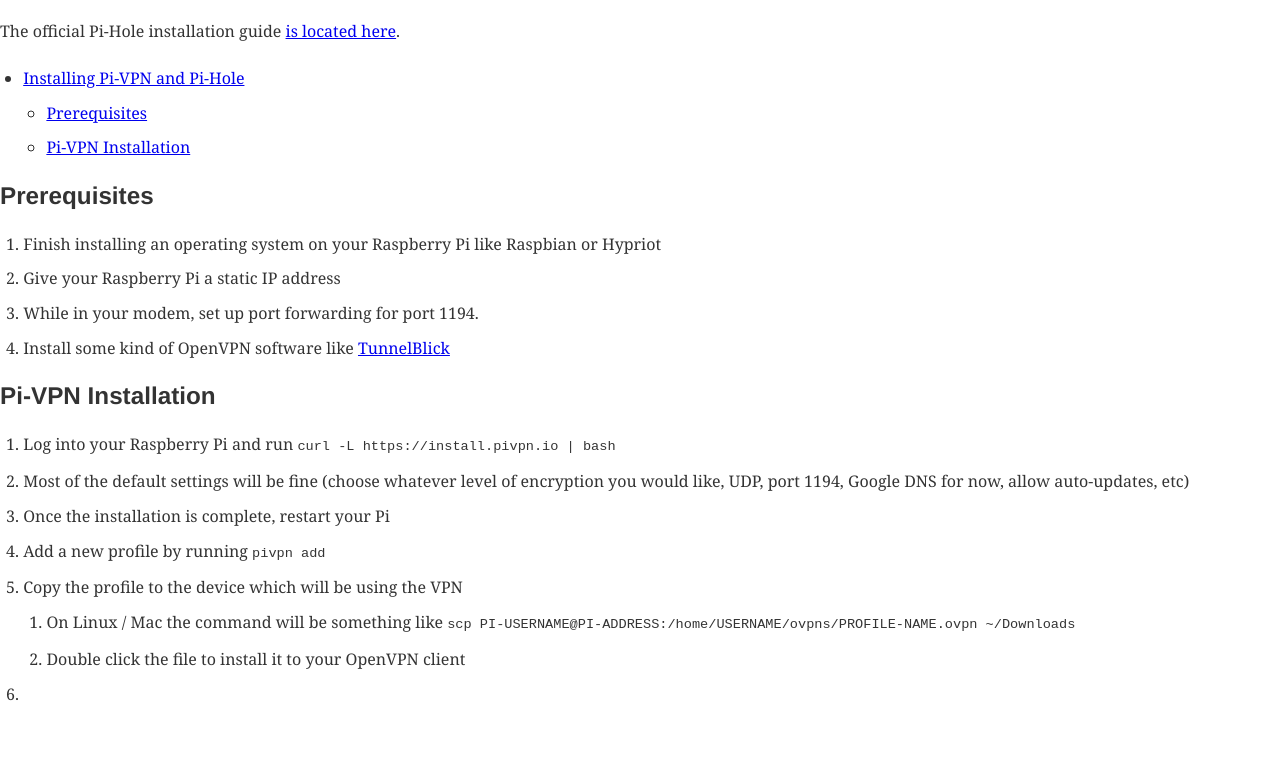
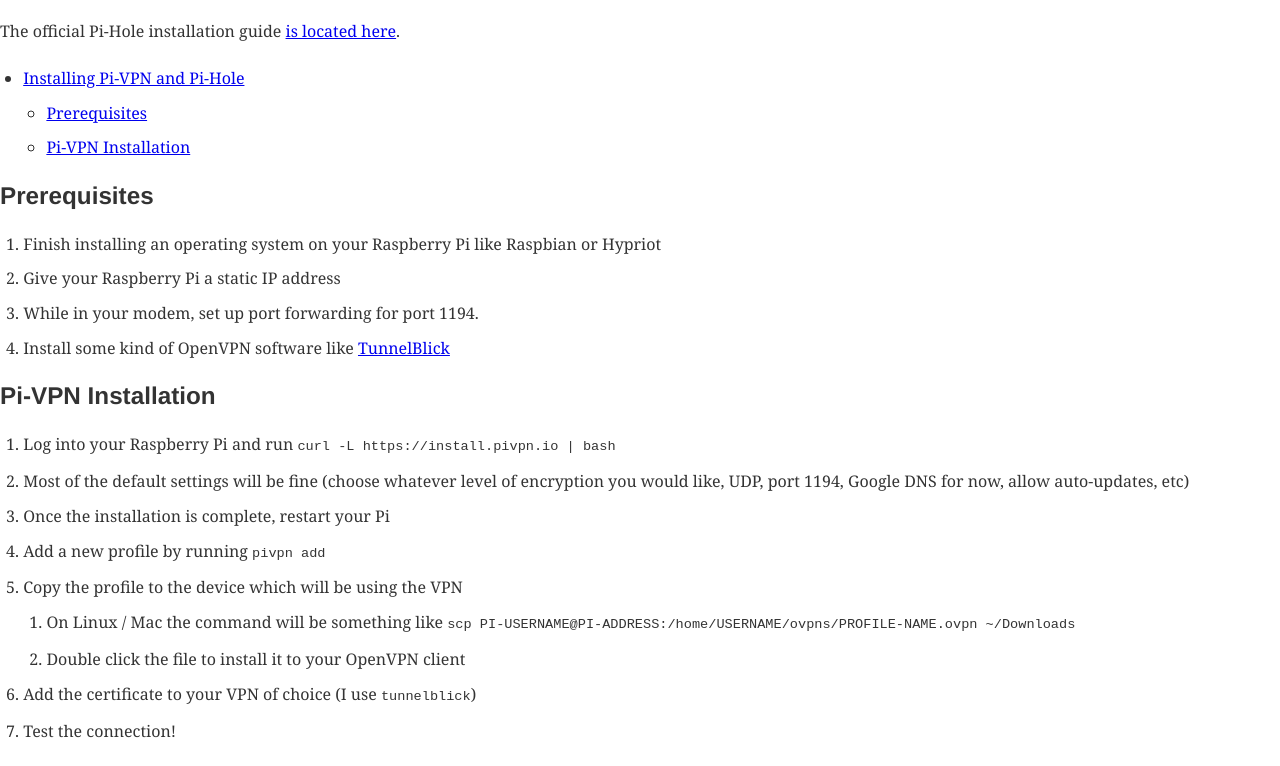
Before and after one commit to NoahLE/Developer-Notes, a Gatsby site: page /raspberry-pi/pi-vpn/ in a window 1280 px wide. Shown: the part 146-912 px from the top of the page. Before the commit the page ends 875 px from the top, so only its background shows below. Built offline with nearby package versions, Linux system fonts and the light colour scheme; Gatsby itself is replaced by a stand-in of ours; some packages are replaced by stand-ins of ours.

Commit message:
Finished up the VPN section

```diff
--- a/content/raspberry-pi/pi-vpn.md
+++ b/content/raspberry-pi/pi-vpn.md
@@ -24,4 +24,5 @@
 5. Copy the profile to the device which will be using the VPN
    1. On Linux / Mac the command will be something like `scp PI-USERNAME@PI-ADDRESS:/home/USERNAME/ovpns/PROFILE-NAME.ovpn ~/Downloads`
    2. Double click the file to install it to your OpenVPN client
-6.
+6. Add the certificate to your VPN of choice (I use `tunnelblick`)
+7. Test the connection!
```
